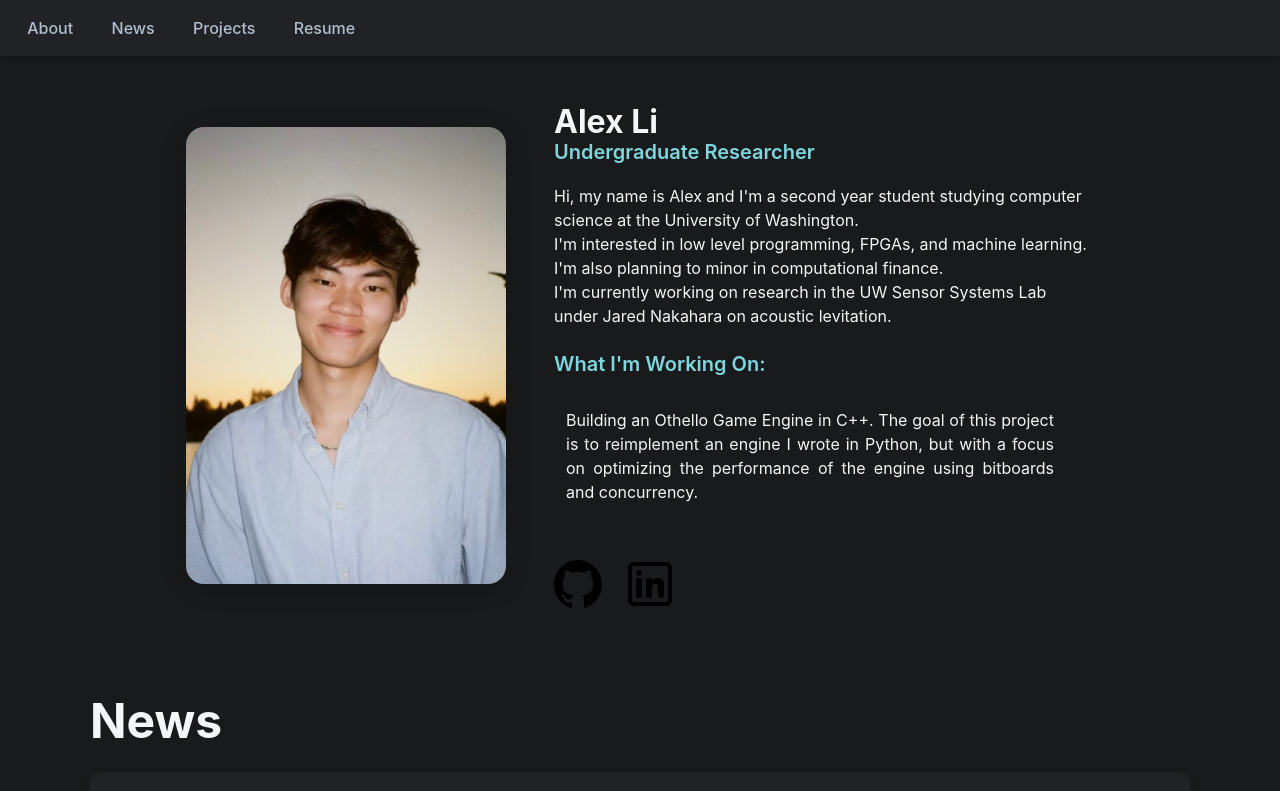
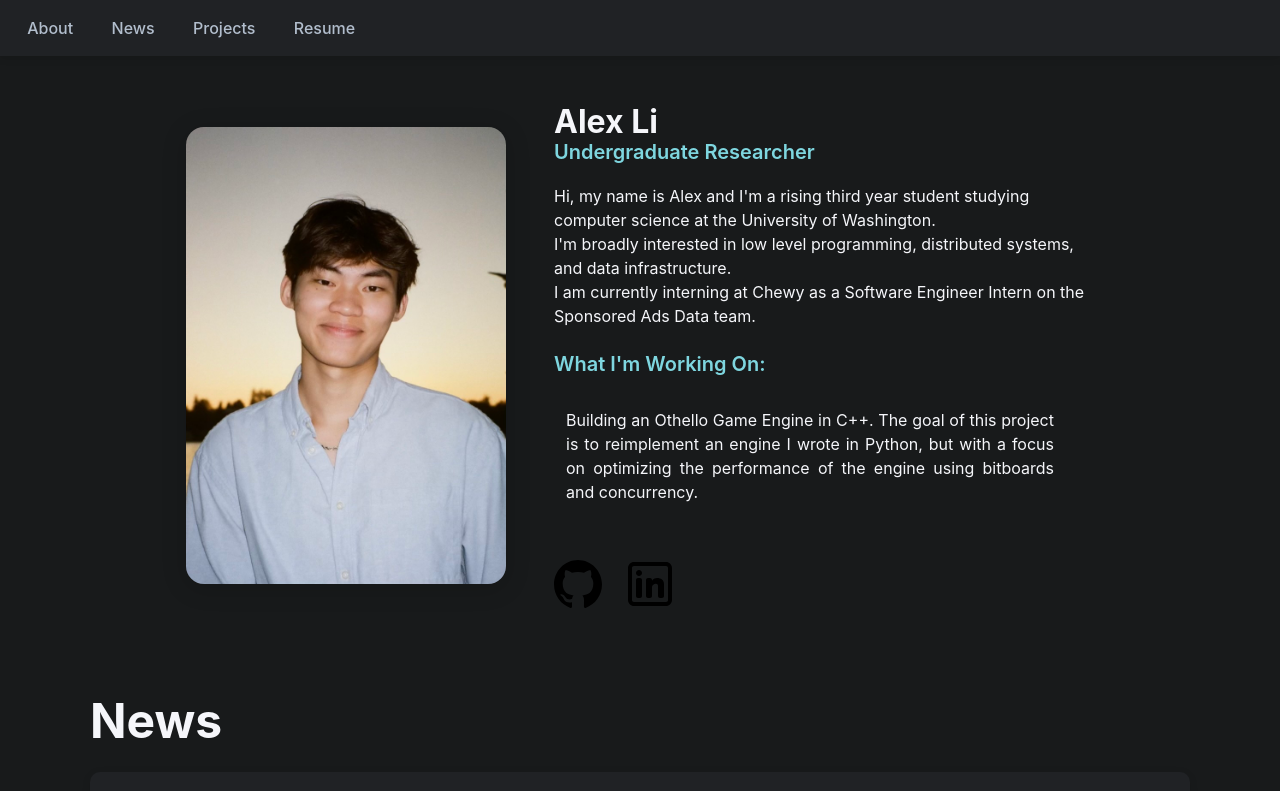
Before and after one commit to AlexXLi12/AlexXLi12.github.io, a React (Vite) app: page / in a window 1280 px wide. Shown: the top 791 px of the page. Built offline with nearby package versions, Linux system fonts and the light colour scheme.

Commit message:
update resume, about

```diff
--- a/src/About.jsx
+++ b/src/About.jsx
@@ -9,14 +9,14 @@ const About = () => {
 					<h1 className="title">Alex Li</h1>
 					<h3 className="subtitle">Undergraduate Researcher</h3>
 					<p>
-						Hi, my name is Alex and I'm a second year student studying computer
+						Hi, my name is Alex and I'm a rising third year student studying computer
 						science at the University of Washington.
 						<br />
-						I'm interested in low level programming, FPGAs, and machine
-						learning. I'm also planning to minor in computational finance.
+						I'm broadly interested in low level programming, distributed systems, and
+						data infrastructure.
 						<br />
-						I'm currently working on research in the UW Sensor Systems Lab under
-						Jared Nakahara on acoustic levitation.
+						I am currently interning at Chewy as a Software Engineer Intern on the
+						Sponsored Ads Data team.
 						<br />
 						<br />
 					</p>
```
Also changed, not shown: 1 other file (tests, documents, lock files or other folders).
